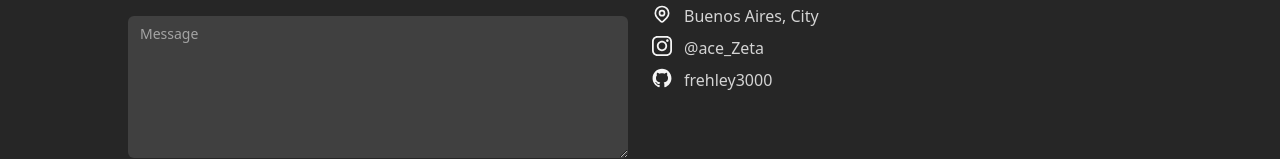
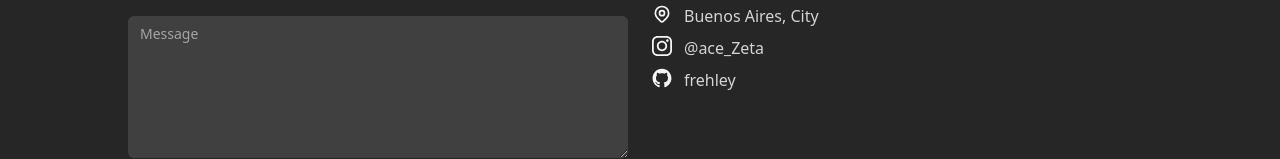
Before and after one commit to Frehley/ResumeReactTS, a Next.js app: page / in a window 1280 px wide. Shown: the part 5936-6095 px from the top of the page. Built offline with nearby package versions, Linux system fonts and the light colour scheme.

Commit message:
corrijo url de github

```diff
--- a/src/data/data.tsx
+++ b/src/data/data.tsx
@@ -450,8 +450,8 @@ export const contact: ContactSection = {
     },
     {
       type: ContactType.Github,
-      text: 'frehley3000',
-      href: 'https://github.com/frehley3000',
+      text: 'frehley',
+      href: 'https://github.com/frehley',
     },
   ],
 };
```
